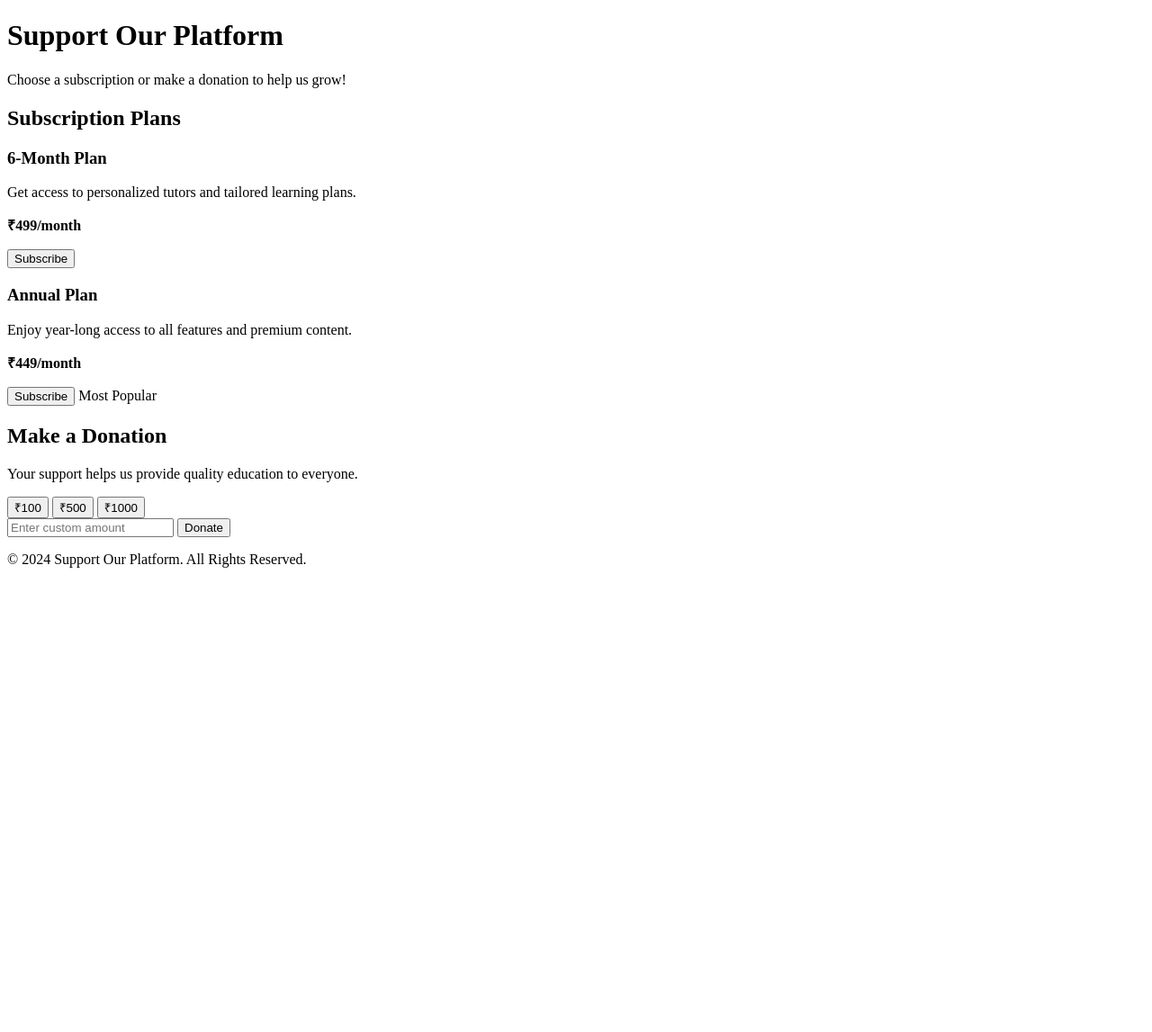
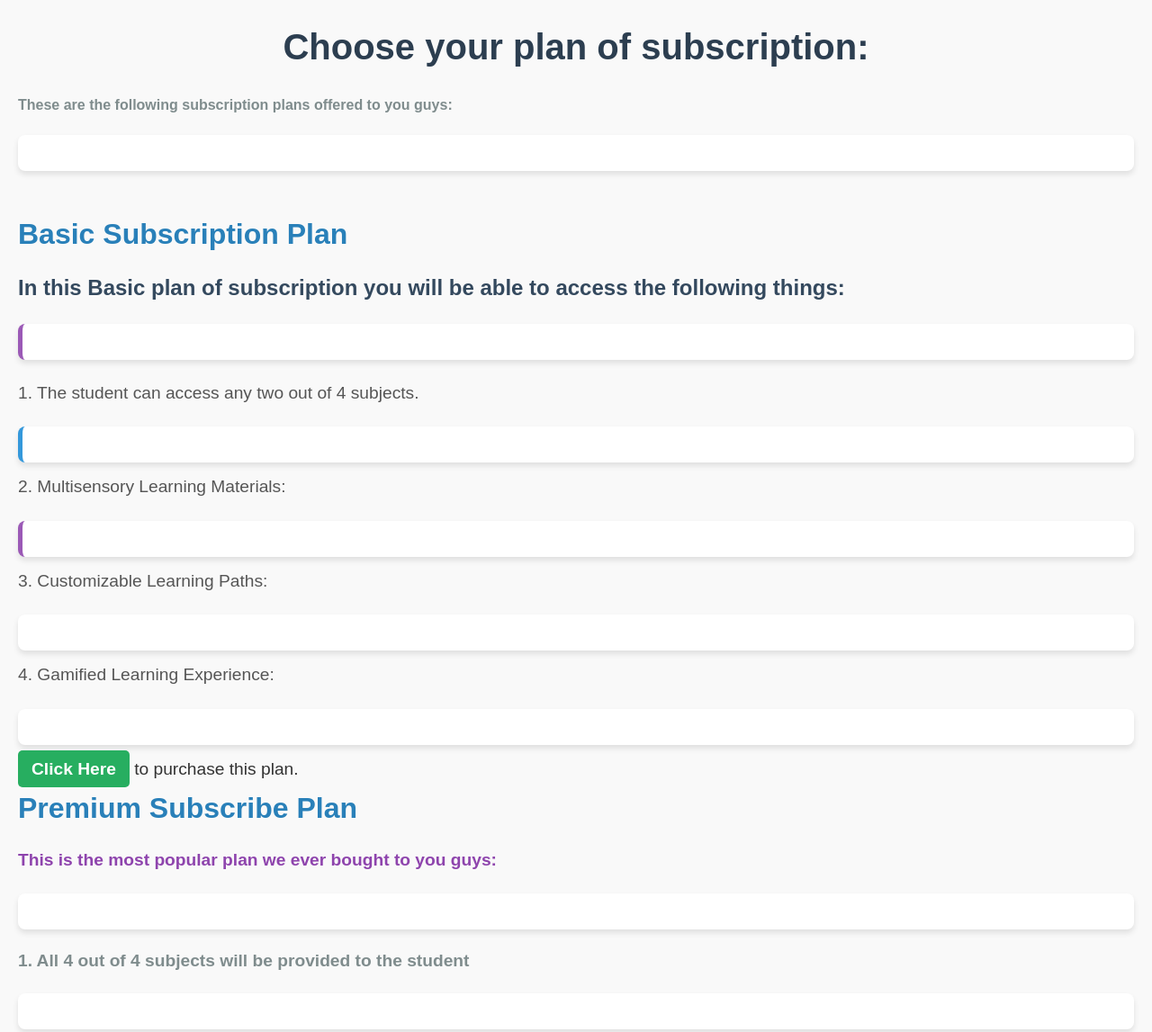
Before and after one commit to Twarita11/Error-69, a plain HTML site: page Subscription Plan/sub.html in a window 1280 px wide. Shown: the top 1147 px of the page at 90% size. Before the commit the page ends 800 px from the top, so only its background shows below. Drawn offline with Linux system fonts and the light colour scheme.

Commit message:
feat: made new payment page when clicked it redirects to a new website for further payments

```diff
--- a/Subscription Plan/sub.html
+++ b/Subscription Plan/sub.html
@@ -1,56 +1,142 @@
 <!DOCTYPE html>
 <html lang="en">
+
 <head>
     <meta charset="UTF-8">
     <meta name="viewport" content="width=device-width, initial-scale=1.0">
-    <title>Subscriptions & Donations</title>
+    <title>Subscription Plan</title>
+    <style>
+        /* General Reset */
+        * {
+            box-sizing: border-box;
+            margin: 0;
+            padding: 0;
+        }
+
+        /* Body Styling */
+        body {
+            font-family: Arial, sans-serif;
+            line-height: 1.6;
+            background-color: #f9f9f9;
+            color: #333;
+            padding: 20px;
+        }
+
+        /* Header Styling */
+        h1 {
+            text-align: center;
+            font-size: 2.5rem;
+            color: #2c3e50;
+            margin-bottom: 20px;
+        }
+
+        /* Subheading Styling */
+        h2 {
+            font-size: 2rem;
+            color: #2980b9;
+            margin-bottom: 15px;
+        }
+
+        h3 {
+            font-size: 1.5rem;
+            color: #34495e;
+            margin-bottom: 10px;
+        }
+
+        h4 {
+            font-size: 1.2rem;
+            color: #8e44ad;
+            margin-bottom: 10px;
+        }
+
+        /* Text Styling */
+        p {
+            font-size: 1rem;
+            color: #7f8c8d;
+            margin-bottom: 10px;
+        }
+
+        /* List Styling */
+        big big {
+            font-size: 1.2rem;
+            line-height: 1.8;
+            color: #555;
+        }
+
+        big big div {
+            margin-bottom: 10px;
+        }
+
+        /* Links */
+        a {
+            color: white;
+            text-decoration: none;
+            padding: 10px 15px;
+            border-radius: 5px;
+            background-color: #27ae60;
+            font-weight: bold;
+            transition: background-color 0.3s ease;
+        }
+
+        a:hover {
+            background-color: #1e8449;
+        }
+
+        /* Section Styling */
+        div {
+            margin: 20px 0;
+            padding: 20px;
+            background-color: white;
+            border-radius: 8px;
+            box-shadow: 0 4px 6px rgba(0, 0, 0, 0.1);
+        }
+
+        /* Basic Plan */
+        div:nth-child(1) {
+            border-left: 5px solid #3498db;
+        }
+
+        /* Premium Plan */
+        div:nth-child(2) {
+            border-left: 5px solid #9b59b6;
+        }
+    </style>
+</head>
+
+<body>
+    <h1>Choose your plan of subscription:</h1>
+    <big><big></big>
+        <p><b>These are the following subscription plans offered to you guys:</b></p>
+    </big>
+    <div></div>
+    <br>
+    <big>
+        <h2>Basic Subscription Plan</h2>
+    </big>
+    <big>
+        <h3>In this Basic plan of subscription you will be able to access the following things:</h3>
+        <div></div>
+    </big>
+    <big><big>1. The student can access any two out of 4 subjects. <div></div>
+            2. Multisensory Learning Materials: <div></div>
+            3. Customizable Learning Paths: <div></div>
+            4. Gamified Learning Experience: <div></div></big></big>
+    <big><a href="payment.html" target="_blank">Click Here</a> to purchase this plan.</big>
+
+    <h2>Premium Subscribe Plan</h2>
+    <big><big>
+            <h4>This is the most popular plan we ever bought to you guys:</h4>
+        </big></big>
+    <div></div>
+    <p> <big> <b>1. All 4 out of 4 subjects will be provided to the student <div></div>
+        2. There will be a personalized tutors for every 7 students <div></div>
+        3. The students will be provided with progressive report <div></div>
+        4. Every mentor will be providing a monthly feedback on each of the student <div></div> </b>
+    </big> </p>
+
+    <big><a href="ptpm.html" target="_blank">Click here</a> to buy the Premium subscription plan</big>
 
 
-</head>
-<body>
-    <header>
-        <h1>Support Our Platform</h1>
-        <p>Choose a subscription or make a donation to help us grow!</p>
-    </header>
+</body>
 
-    <main>
-        <section class="subscriptions">
-            <h2>Subscription Plans</h2>
-            <div class="plan-container">
-                <div class="plan">
-                    <h3>6-Month Plan</h3>
-                    <p>Get access to personalized tutors and tailored learning plans.</p>
-                    <p class="price"><strong>₹499/month</strong></p>
-                    <button type="button" onclick="subscribe('6-Month Plan')">Subscribe</button>
-                </div>
-                <div class="plan popular">
-                    <h3>Annual Plan</h3>
-                    <p>Enjoy year-long access to all features and premium content.</p>
-                    <p class="price"><strong>₹449/month</strong></p>
-                    <button type="button" onclick="subscribe('Annual Plan')">Subscribe</button>
-
-                    <span class="badge">Most Popular</span>
-                </div>
-            </div>
-        </section>
-
-        <section class="donations">
-            <h2>Make a Donation</h2>
-            <p>Your support helps us provide quality education to everyone.</p>
-            <div class="donation-options">
-                <button type="button" onclick="donate(100)">₹100</button>
-                <button type="button" onclick="donate(500)">₹500</button>
-                <button type="button" onclick="donate(1000)">₹1000</button>
-            </div>
-            <input type="number" id="custom-amount" placeholder="Enter custom amount">
-            <button type="button" onclick="donateCustom()">Donate</button>
-        </section>
-    </main>
-
-    <footer>
-        <p>© 2024 Support Our Platform. All Rights Reserved.</p>
-    </footer>
-
-    <script src="script.js"></script>
-</body>
 </html>
```
Also changed, not shown: About Us/abt.html (added, +12 -0 lines), Subscription Plan/payment.html (added, +15 -0 lines), Subscription Plan/ptpm.html (added, +149 -0 lines), Subscription Plan/qr.jpg (added).
